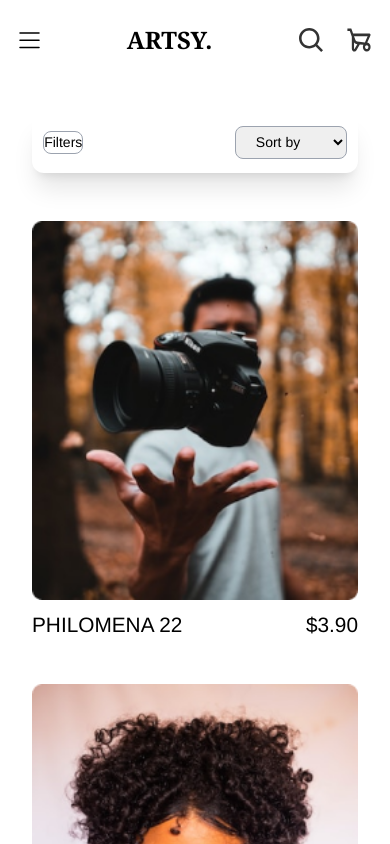
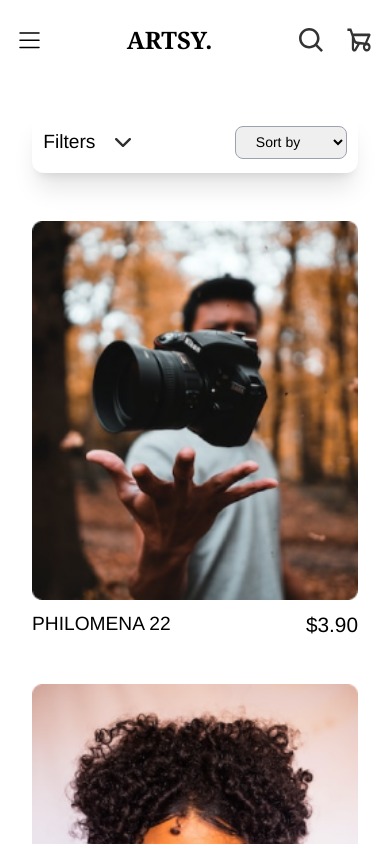
Before and after one commit to davidfayanju1/ARTSY, a React (Vite) app: page /marketplace in a window 390 px wide. Shown: the top 844 px of the page. Built offline with nearby package versions, Linux system fonts and the light colour scheme; a web font is replaced by a local one.

Commit message:
fixes and additions

```diff
--- a/src/components/marketplace/Filter.jsx
+++ b/src/components/marketplace/Filter.jsx
@@ -1,6 +1,10 @@
-import React from 'react'
+import React, { useState } from 'react'
 
 const Filter = () => {
+
+    const [ toggle, setToggle ] = useState(false);
+
+
   return (
     <div className='filter-component flex items-center justify-between md:mb-[8rem] mb-[3rem] w-full'>
         <div className="search md:block hidden w-[20%]">
@@ -11,10 +15,27 @@ const Filter = () => {
                 <div className='md:block hidden'>
                     <span className='text-[1.1rem] md:ml-[.7rem]'>See 1-6 of 15 results </span>
                 </div>
-                <div className="filter md:hidden block outline-0 border-solid border-[1px] border-gray-400 rounded-[8px]">
-                    <div className="dropdown-title">
-                        <div className="name">Filters</div>
+                <div className="filter cursor-pointer md:hidden block  w-[5.5rem] relative">
+                    <div className="dropdown-title flex items-center justify-between" onClick={() => setToggle(!toggle)}>
+                        <div className="name block text-[1.2rem]">Filters</div>
+                        <svg width="16" height="9" viewBox="0 0 16 9" fill="none" xmlns="http://www.w3.org/2000/svg">
+                            <path d="M0.352185 0.344159C0.577756 0.123794 0.883656 0 1.20262 0C1.52157 0 1.82747 0.123794 2.05305 0.344159L8.00726 6.16269L13.9615 0.344159C14.1883 0.130039 14.4922 0.0115592 14.8076 0.0142373C15.123 0.0169155 15.4247 0.140538 15.6477 0.358478C15.8707 0.576418 15.9972 0.871238 16 1.17944C16.0027 1.48764 15.8815 1.78457 15.6623 2.00626L8.85769 8.65584C8.63212 8.87621 8.32622 9 8.00726 9C7.6883 9 7.3824 8.87621 7.15683 8.65584L0.352185 2.00626C0.126681 1.78583 0 1.4869 0 1.17521C0 0.863519 0.126681 0.564591 0.352185 0.344159Z" fill="#2F2F2F"/>
+                        </svg>
                     </div>
+
+
+                    {
+                        toggle &&
+
+                        <div className="filter-details bg-brand absolute top-[100%] left-0 min-h-[8rem] w-[11rem] p-[1rem] text-[1.1rem]">
+                            <span className='block mb-[.6rem]'>Editorials</span>
+                            <span className='block mb-[.6rem]'>Fashion</span>
+                            <span className='block mb-[.6rem]'>Optics</span>
+                            <span className='block mb-[.6rem]'>Arts and Museum</span>
+                            <span className='block'>Nature</span>
+                        </div>
+                    }
+
                 </div>
                 <div className="drop-down">
                     <select className='outline-0 border-solid border-[1px] border-gray-400 rounded-[8px] py-[.4rem] px-[1rem] flex items-center justify-center'>
--- a/src/components/marketplace/ProductCard.jsx
+++ b/src/components/marketplace/ProductCard.jsx
@@ -7,7 +7,7 @@ const ProductCard = ({ product }) => {
             <img src={ product.img } alt="" className='w-full object-cover'/>
         </div>
         <div className=" text md:flex-col flex-row flex md:items-start items-center justify-between">
-          <div className="card-title md:mb-[.8rem] text-[1.3rem]">
+          <div className="card-title md:mb-[.8rem] text-[1.2rem]">
               { product.name }
           </div>
           <div className="card-price md:font-bold md:text-[28px] text-[1.3rem]">
```
